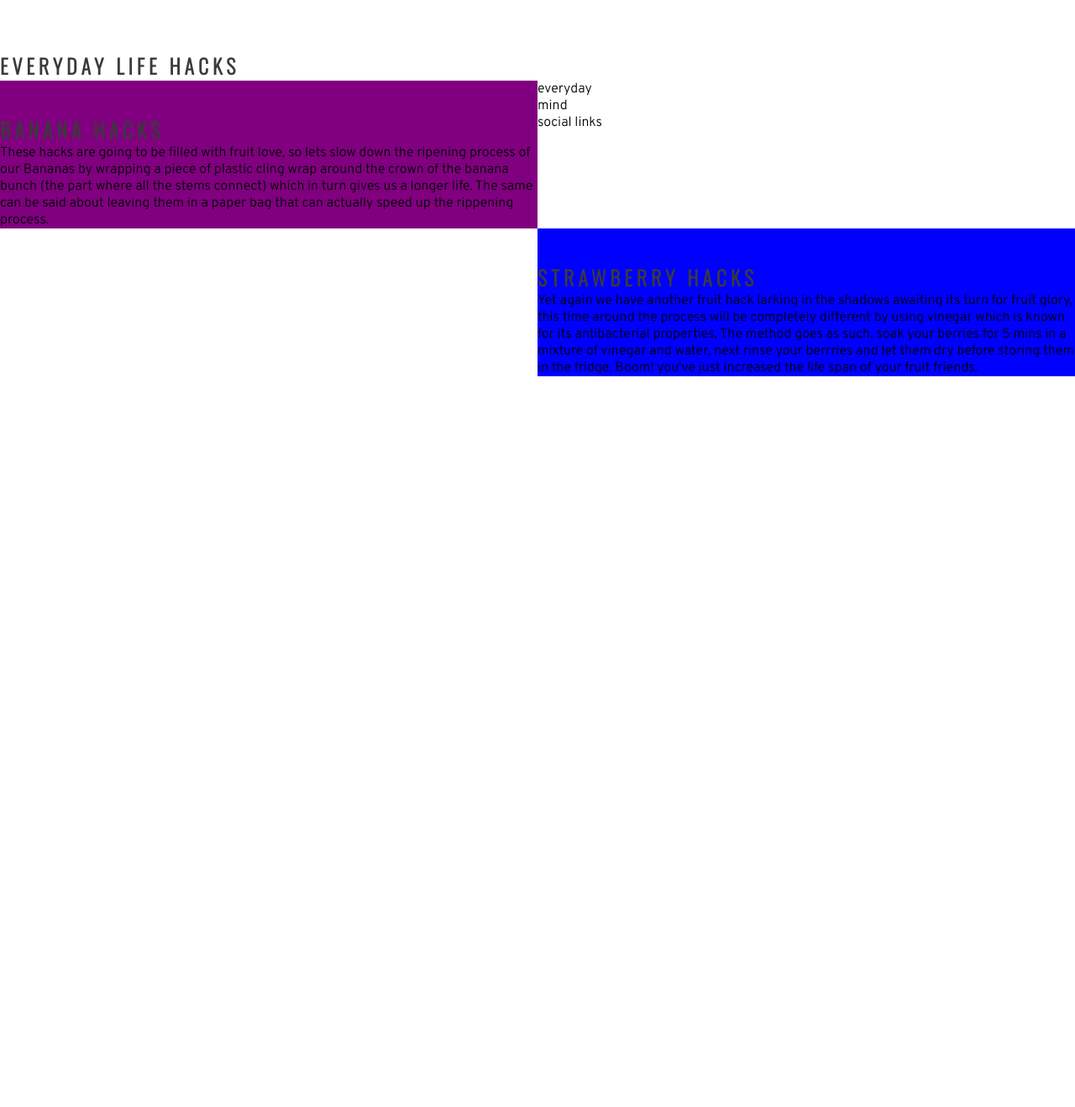
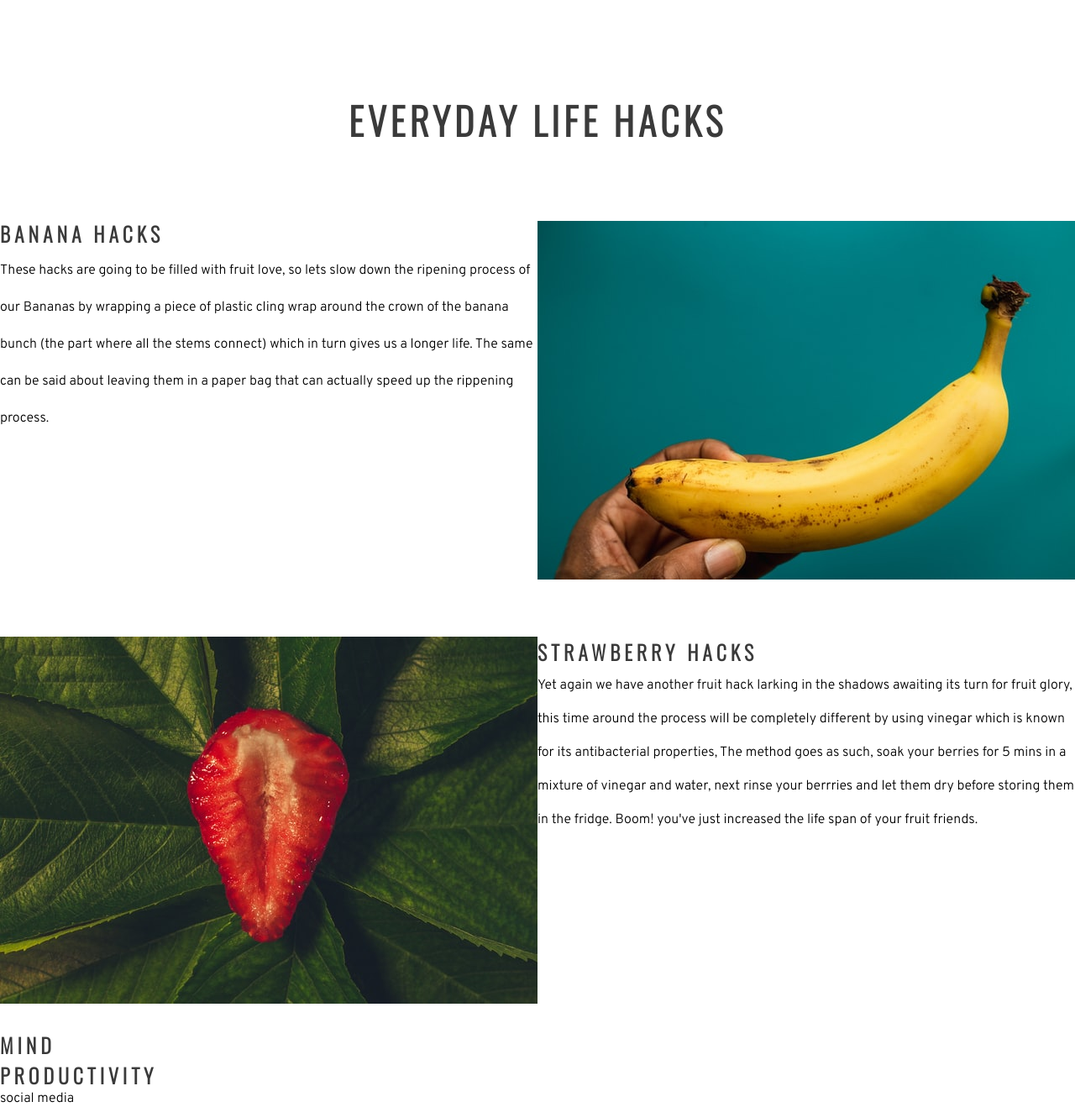
Before and after one commit to WLTSAS/life-hacks-portfolio-1, a plain HTML site: page index.html in a window 1280 px wide. Shown: the part 840-2158 px from the top of the page at 84% size. Before the commit the page ends 1288 px from the top, so only its background shows below. Drawn offline with nearby package versions, Linux system fonts and the light colour scheme.

Commit message:
Add everyday suporying image and more developed structure

```diff
--- a/assets/css/style.css
+++ b/assets/css/style.css
@@ -74,21 +74,59 @@ h1, h2 {
 /* everyday hacks */
 
 #everydays-hacks {
-    height:600px;
+    height: 1000px;
+}
+
+#left-part {
+    padding-top: 30px;
+    width: 50%;
+    float: left;
+    clear: both;
+}
+
+#subimage-left {
+    background: url('../css/images/louis-hansel-s9Yc_FqP2q0-unsplash\ \(1\).jpg') no-repeat center;
+    width: 50%;
+    height: 500px;
+    float: right;
 }
 
 #right-part {
-    padding-top: 40px;
+    padding-top: 30px;
     width: 50%;
     float: right;
     clear: both;
-    background-color: blue;
 }
 
-#left-part {
-    padding-top: 40px;
+#subimage-right {
+    background: url('../css/images/ferenc-almasi-2bXo_nmccSU-unsplash\ \(1\).jpg') no-repeat center;
     width: 50%;
+    height: 500px;
+    float: right;
+}
+
+.left-part-heading {
+    width: 100%;
     float: left;
+    line-height: 44px;
+    margin-bottom: 70px;
+}
+
+.right-part-heading {
+    width: 100%;
+    float: right;
+    line-height: 40px;
+    margin-bottom: 50px;
+}
+
+#everyday-h {
+   text-align: center;
+   margin: 50px 0;
+   font-size: 280%;
+}
+
+/* section */
+
+.testing {
     clear: both;
-    background-color: purple;
 }
--- a/index.html
+++ b/index.html
@@ -40,16 +40,19 @@
         <div id="main-image"></div>
     </section>
     <section id="everyday-hacks">
-        <h1>Everyday Life Hacks</h1>
-        <div>
-            <div id="left-part">
-                <h2>Banana Hacks</h2>
+        <h2 id="everyday-h">Everyday Life Hacks</h2>
+        <div id="left-part">
+            <div class="left-part-heading">
+            <h2>Banana Hacks</h2>
                 <p>These hacks are going to be filled with fruit love, so lets slow down the ripening process of our Bananas by
                     wrapping a piece of plastic  cling wrap around the crown of the banana bunch (the part where all the stems connect)
                     which in turn gives us a longer life. The same can be said about leaving them in a paper bag that can actually speed
                     up the rippening process.</p>
             </div>
-            <div id="right-part">
+        </div>
+        <div id="subimage-left"></div>
+        <div id="right-part">
+            <div class="right-part-heading">
                 <h2>Strawberry Hacks</h2>
                 <p>Yet again we have another fruit hack larking in the shadows awaiting its turn for fruit glory,
                     this time around the process will be completely different by using vinegar which is known for its  antibacterial properties,
@@ -58,15 +61,20 @@
                 </p>
             </div>
         </div>
+        <div id="subimage-right"></div>
+    </section>
+    <section class="testing">
+        <div>
+            <h1>Mind</h1>
+        </div>
     </section>
     <section>
-        everyday
-    </section>
-    <section>
-        mind
+       <div>
+        <h1>Productivity</h1>
+       </div>
     </section>
     <footer>
-        social links
+        social media
     </footer>
 
 </body>
```
Also changed, not shown: assets/css/images/ferenc-almasi-2bXo_nmccSU-unsplash (1).jpg (added), assets/css/images/louis-hansel-s9Yc_FqP2q0-unsplash (1).jpg (added).
